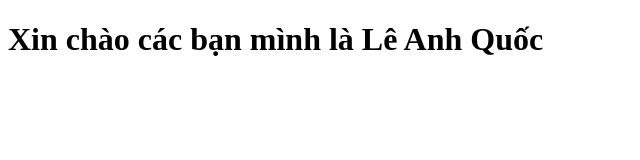
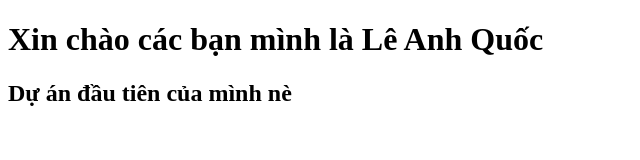
Before and after one commit to Anh2T/duan2, a plain HTML site: page index.html in a window 1280 px wide. Shown: the whole page, without its empty margins (0-640 px from the left). Drawn offline with Linux system fonts and the light colour scheme.

Commit message:
Sửa đổi

```diff
--- a/index.html
+++ b/index.html
@@ -7,5 +7,6 @@
   </head>
   <body>
     <h1>Xin chào các bạn mình là Lê Anh Quốc</h1>
+    <h2>Dự án đầu tiên của mình nè</h2>
   </body>
 </html>
```
